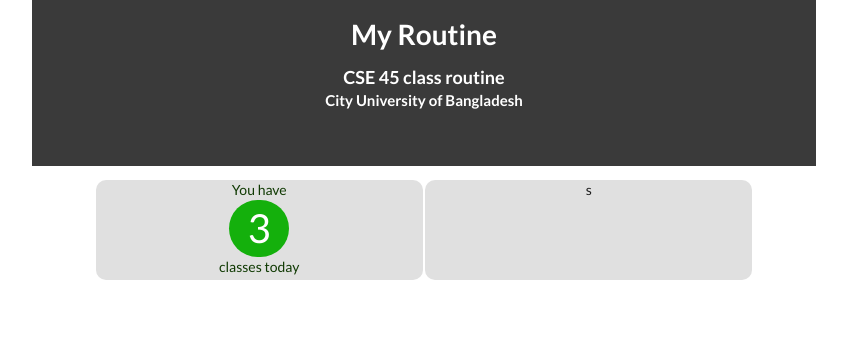
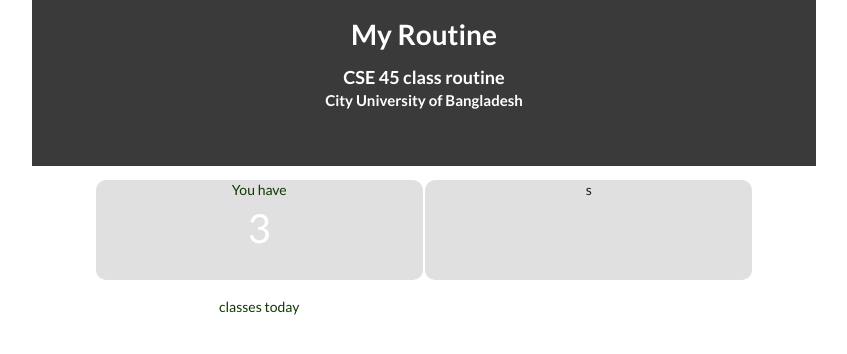
Before and after one commit to gourabxz/price.github.io, a website: page index.html in a window 1280 px wide. Shown: the whole page, without its empty margins (216-1063 px from the left). Drawn offline with Linux system fonts and the light colour scheme; files whose address does not match are found by name.

Commit message:
Update css.css

```diff
--- a/css/css.css
+++ b/css/css.css
@@ -35,12 +35,8 @@
 }
 .box_text2{
     color:#ffffff;
-    font-size: 40px;
-    margin: 0 !important;
-    border-radius: 50px;
-    background-color: #14b00c;
-    width: 60px;
-    margin: 0 auto !important;
+    font-size: 30pt;
+
 }
 .box_text3{
     color: #103a03;
```
